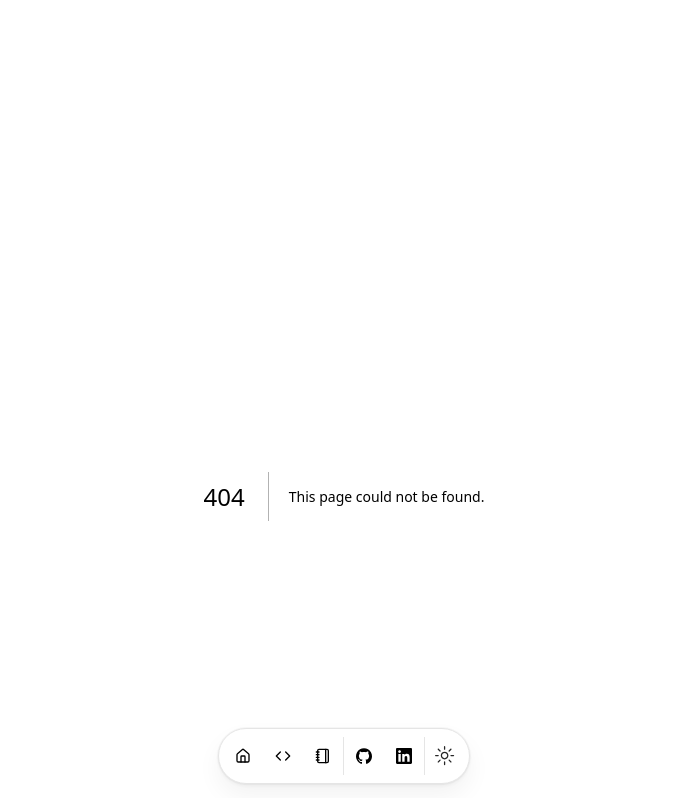
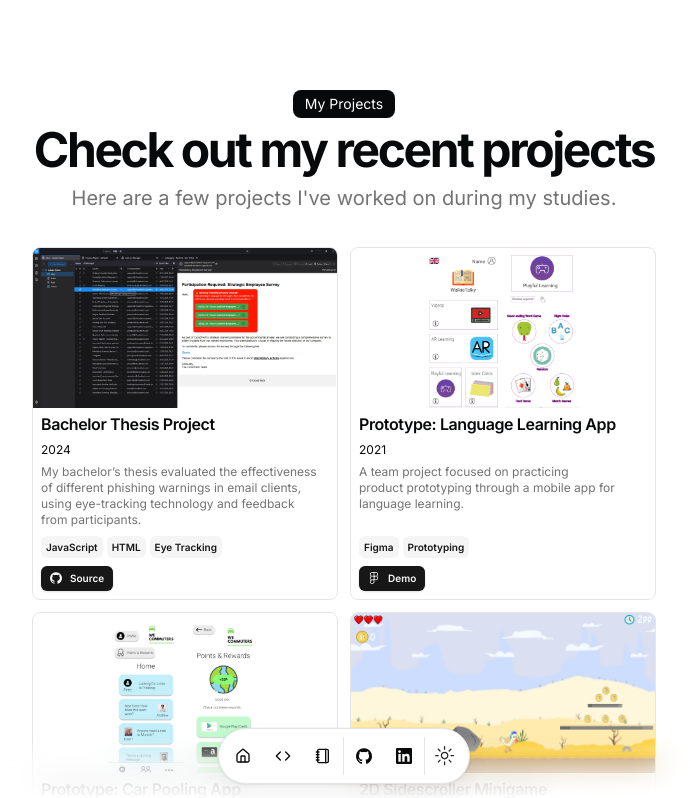
Before and after one commit to yunuseyvz/portfolio, a Next.js app: page /projects in a window 1280 px wide. Before the commit this address had no page. Shown: the top 798 px of the page, without its empty margins (296-987 px from the left). Built offline with nearby package versions, Linux system fonts and the light colour scheme.

Commit message:
modify socials, multi page

```diff
--- a/src/app/page.tsx
+++ b/src/app/page.tsx
@@ -8,6 +8,7 @@ import { Badge } from "@/components/ui/badge";
 import { DATA } from "@/data/resume";
 import Link from "next/link";
 import Markdown from "react-markdown";
+import Projects from "@/app/projects/page";
 
 const BLUR_FADE_DELAY = 0.04;
 
@@ -111,45 +112,6 @@ export default function Page() {
           </div>
         </div>
       </section>
-      <section id="projects">
-        <div className="space-y-12 w-full py-12">
-          <BlurFade delay={BLUR_FADE_DELAY * 11}>
-            <div className="flex flex-col items-center justify-center space-y-4 text-center">
-              <div className="space-y-2">
-                <div className="inline-block rounded-lg bg-foreground text-background px-3 py-1 text-sm">
-                  My Projects
-                </div>
-                <h2 className="text-3xl font-bold tracking-tighter sm:text-5xl">
-                  Check out my recent projects
-                </h2>
-                <p className="text-muted-foreground md:text-xl/relaxed lg:text-base/relaxed xl:text-xl/relaxed">
-                Here are a few projects I've worked on during my studies.
-                </p>
-              </div>
-            </div>
-          </BlurFade>
-          <div className="grid grid-cols-1 gap-3 sm:grid-cols-2 max-w-[800px] mx-auto">
-            {DATA.projects.map((project, id) => (
-              <BlurFade
-                key={project.title}
-                delay={BLUR_FADE_DELAY * 12 + id * 0.05}
-              >
-                <ProjectCard
-                  href={project.href}
-                  key={project.title}
-                  title={project.title}
-                  description={project.description}
-                  dates={project.dates}
-                  tags={project.technologies}
-                  image={project.image}
-                  video={project.video}
-                  links={project.links}
-                />
-              </BlurFade>
-            ))}
-          </div>
-        </div>
-      </section>
       <section id="contact">
         <div className="grid items-center justify-center gap-4 px-4 text-center md:px-6 w-full py-12">
           <BlurFade delay={BLUR_FADE_DELAY * 16}>
--- /dev/null
+++ b/src/app/projects/page.tsx
@@ -0,0 +1,57 @@
+import { HackathonCard } from "@/components/hackathon-card";
+import BlurFade from "@/components/magicui/blur-fade";
+import BlurFadeText from "@/components/magicui/blur-fade-text";
+import { ProjectCard } from "@/components/project-card";
+import { ResumeCard } from "@/components/resume-card";
+import { Avatar, AvatarFallback, AvatarImage } from "@/components/ui/avatar";
+import { Badge } from "@/components/ui/badge";
+import { DATA } from "@/data/resume";
+import Link from "next/link";
+import Markdown from "react-markdown";
+
+const BLUR_FADE_DELAY = 0.04;
+
+export default function Projects() {
+  return (
+    <main className="flex flex-col min-h-[100dvh] space-y-10">
+      <section id="projects">
+      <div className="mx-auto w-full max-w-2xl space-y-8">
+          <BlurFade delay={BLUR_FADE_DELAY}>
+            <div className="flex flex-col items-center justify-center space-y-4 text-center">
+              <div className="space-y-2">
+                <div className="inline-block rounded-lg bg-foreground text-background px-3 py-1 text-sm">
+                  My Projects
+                </div>
+                <h2 className="text-3xl font-bold tracking-tighter sm:text-5xl">
+                  Check out my recent projects
+                </h2>
+                <p className="text-muted-foreground md:text-xl/relaxed lg:text-base/relaxed xl:text-xl/relaxed">
+                Here are a few projects I've worked on during my studies.
+                </p>
+              </div>
+            </div>
+          </BlurFade>
+          <div className="grid grid-cols-1 gap-3 sm:grid-cols-2 max-w-[800px] mx-auto">
+            {DATA.projects.map((project, id) => (
+              <BlurFade
+                key={project.title}
+                delay={BLUR_FADE_DELAY * 12 + id * 0.05}
+              >
+                <ProjectCard
+                  key={project.title}
+                  title={project.title}
+                  description={project.description}
+                  dates={project.dates}
+                  tags={project.technologies}
+                  image={project.image}
+                  video={project.video}
+                  links={project.links}
+                />
+              </BlurFade>
+            ))}
+          </div>
+        </div>
+      </section>
+    </main>
+  );
+}
--- a/src/components/project-card.tsx
+++ b/src/components/project-card.tsx
@@ -46,10 +46,7 @@ export function ProjectCard({
         "flex flex-col overflow-hidden border hover:shadow-lg transition-all duration-300 ease-out h-full"
       }
     >
-      <Link
-        href={href || "#"}
-        className={cn("block cursor-pointer", className)}
-      >
+
         {video && (
           <video
             src={video}
@@ -69,7 +66,7 @@ export function ProjectCard({
             className="h-40 w-full overflow-hidden object-cover object-top"
           />
         )}
-      </Link>
+
       <CardHeader className="px-2">
         <div className="space-y-1">
           <CardTitle className="mt-1 text-base">{title}</CardTitle>
--- a/src/data/resume.tsx
+++ b/src/data/resume.tsx
@@ -26,24 +26,24 @@ export const DATA = {
     "C++",
   ],
   navbar: [
-    { href: "#home", icon: HomeIcon, label: "Home" },
-    { href: "#projects", icon: CodeIcon, label: "Projects" },
+    { href: "/", icon: HomeIcon, label: "Home" },
+    { href: "/projects", icon: CodeIcon, label: "Projects" },
     { href: "/blog", icon: NotebookIcon, label: "Blog" },
   ],
   contact: {
-    email: "hello@example.com",
-    tel: "+123456789",
+    email: "yyavuz1999@gmail.com",
+    tel: "+4917639642538",
     social: {
       GitHub: {
         name: "GitHub",
-        url: "https://dub.sh/dillion-github",
+        url: "https://github.com/yunuseyvz",
         icon: Icons.github,
 
         navbar: true,
       },
       LinkedIn: {
         name: "LinkedIn",
-        url: "https://dub.sh/dillion-linkedin",
+        url: "https://www.linkedin.com/in/yunuseyvz/",
         icon: Icons.linkedin,
 
         navbar: true,
```
